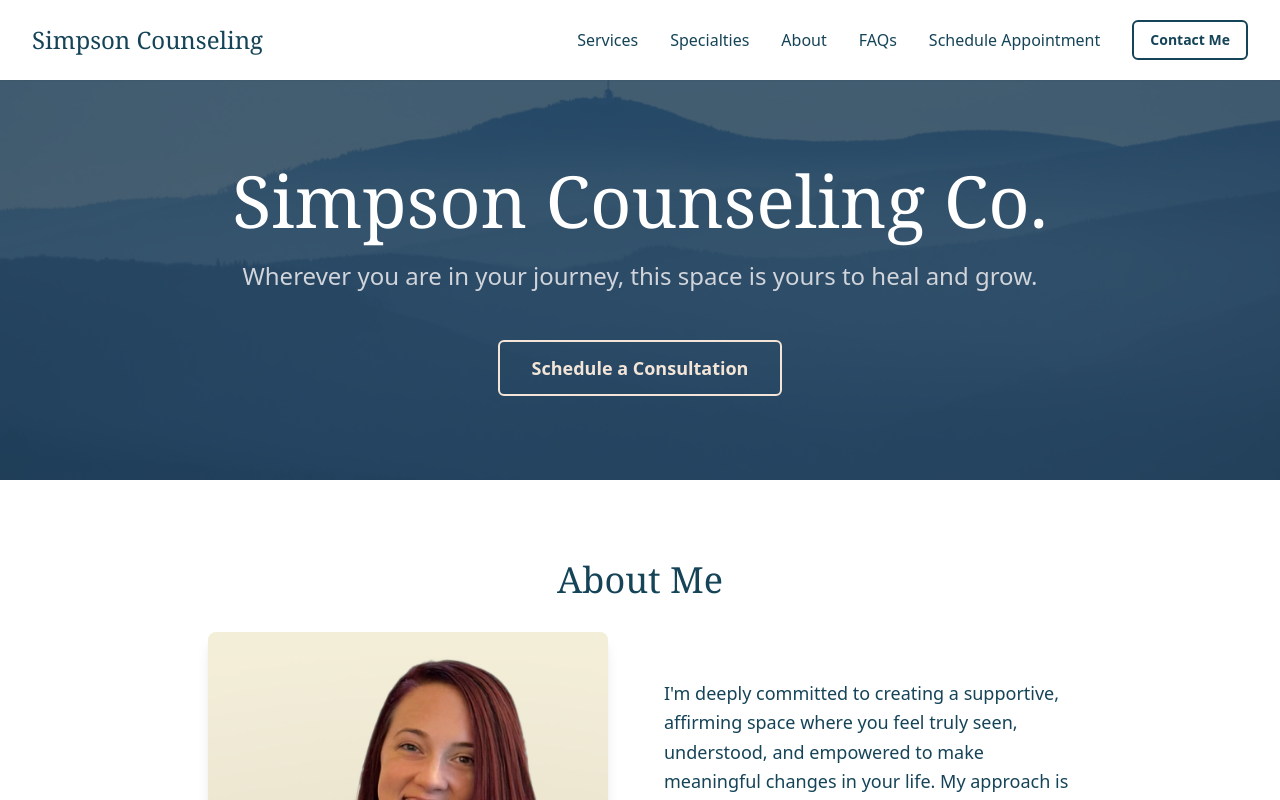
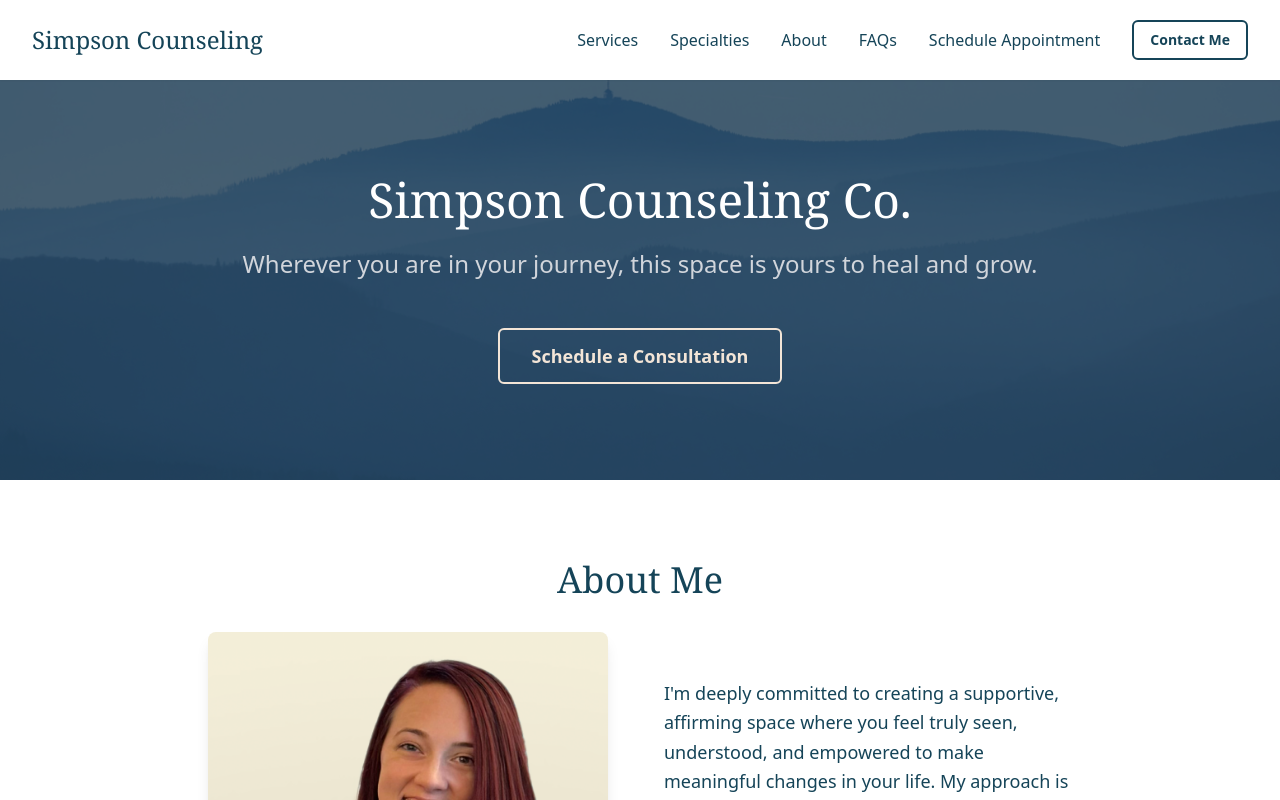
Before and after one commit to mdsimpson09/counseling, a Next.js app: page / in a window 1280 px wide. Shown: the top 800 px of the page. Built offline with nearby package versions, Linux system fonts and the light colour scheme.

Commit message:
edit home

```diff
--- a/app/page.tsx
+++ b/app/page.tsx
@@ -31,7 +31,7 @@
           />
         </div>
         <div className="relative z-10 max-w-4xl mx-auto text-center px-4">
-          <h1 className="text-6xl md:text-7xl font-serif text-white mb-6">
+          <h1 className="text-6xl md:text-5xl font-serif text-white mb-6">
             Simpson Counseling Co.
           </h1>
           <p className="text-xl md:text-2xl text-gray-300 mb-12 font-light">
```
